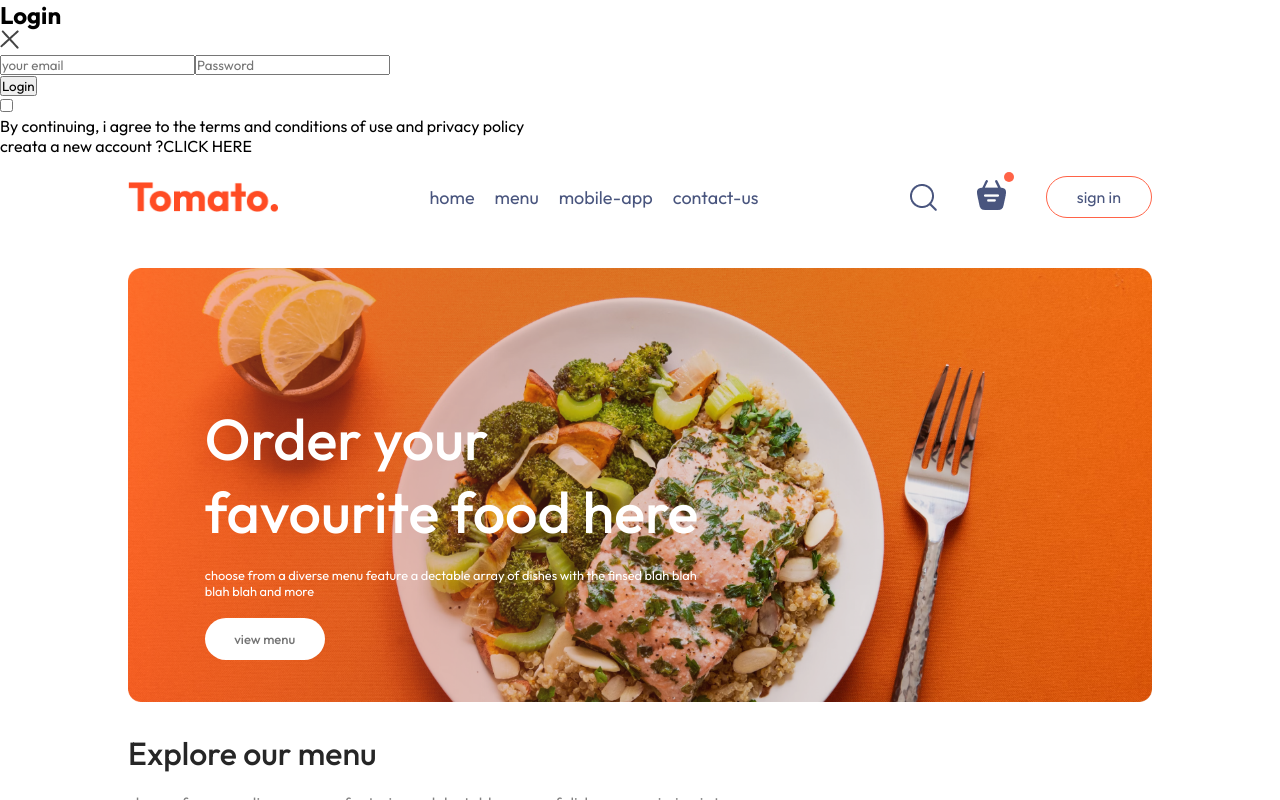
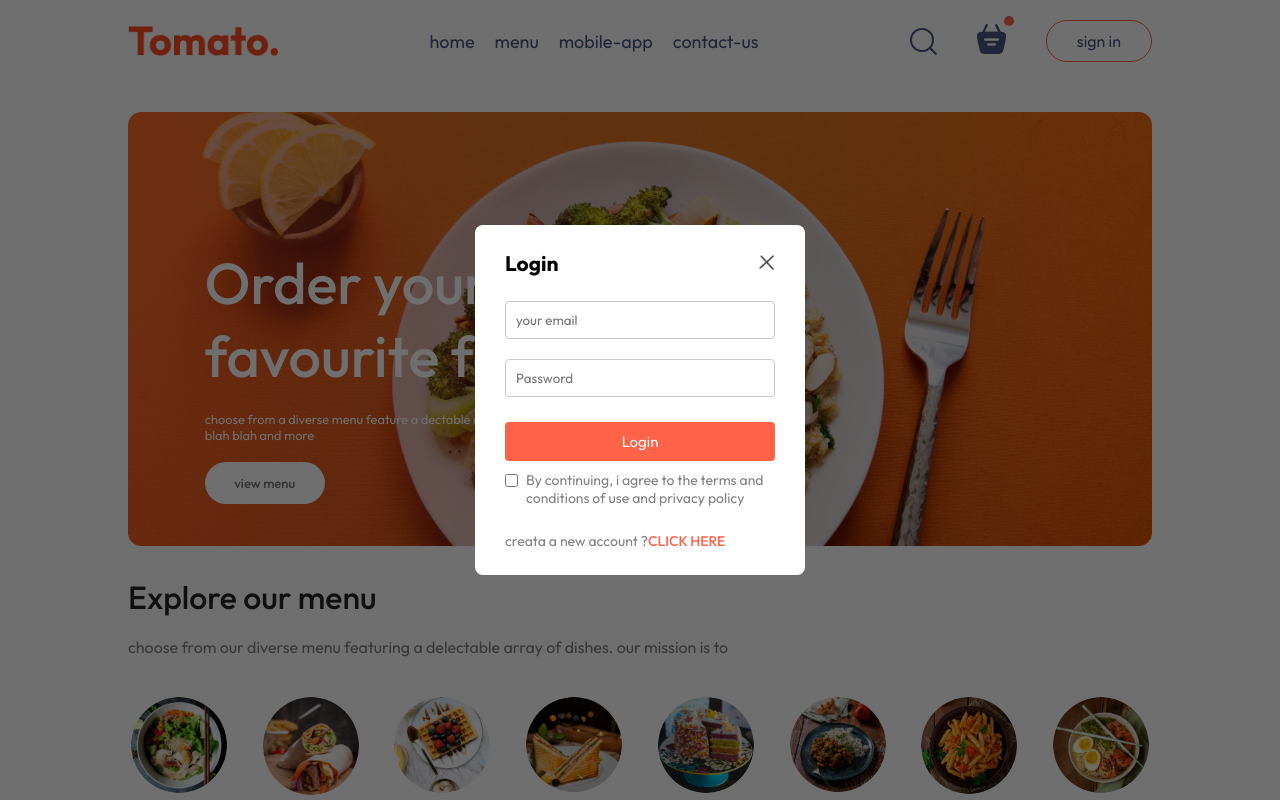
Before and after one commit to aryal31/Food-delivery-sys, a React (Vite) app: page / in a window 1280 px wide. Both pictures are taken after a click on the button "sign in". Shown: the top 800 px of the page. Built offline with nearby package versions, Linux system fonts and the light colour scheme.

Commit message:
login popup complete

```diff
--- a/src/components/LoginPopup/LoginPopup.css
+++ b/src/components/LoginPopup/LoginPopup.css
@@ -0,0 +1,77 @@
+.login-popup{
+  position: absolute;
+  z-index: 1;
+  width: 100%;
+  height: 100%;
+  background-color: #00000090;
+  display: grid;
+}
+
+.login-popup-container{
+  place-self: center;
+  width:max(23vw,330px);
+  color:#808080;
+  background-color: white;
+  display: flex;
+  flex-direction: column;
+  gap: 25px;
+  padding: 25px 30px;
+  border-radius: 8px;
+  font-size: 14px;
+  animation: fadeIn 0.5s;
+}
+
+.login-popup-title{
+  display: flex;
+  justify-content: space-between;
+  align-items: center;
+  color: black;
+}
+
+
+.login-popup-title img{
+  width: 16px;
+  cursor: pointer;
+
+}
+
+.login-popup-inputs{
+  display: flex;
+  flex-direction: column;
+  gap:20px;
+
+}
+
+.login-popup-inputs input{
+  outline: none;
+  border: 1px solid #c9c9c9;
+  padding: 10px;
+  border-radius: 4px;
+}
+
+.login-popup-container button{
+  border: none;
+  padding: 10px;
+  border-radius: 4px;
+  color: white;
+  background-color: tomato;
+  font-size: 15px;
+  cursor: pointer;
+}
+
+.login-popup-condition{
+  display: flex;
+  align-items: start;
+  gap: 8px;
+  margin-top: -15px;
+}
+
+.login-popup-condition input{
+  margin-top: 3px;
+}
+
+.login-popup p span{
+  color:tomato;
+  font-weight: 500;
+  cursor: pointer;
+}
```
